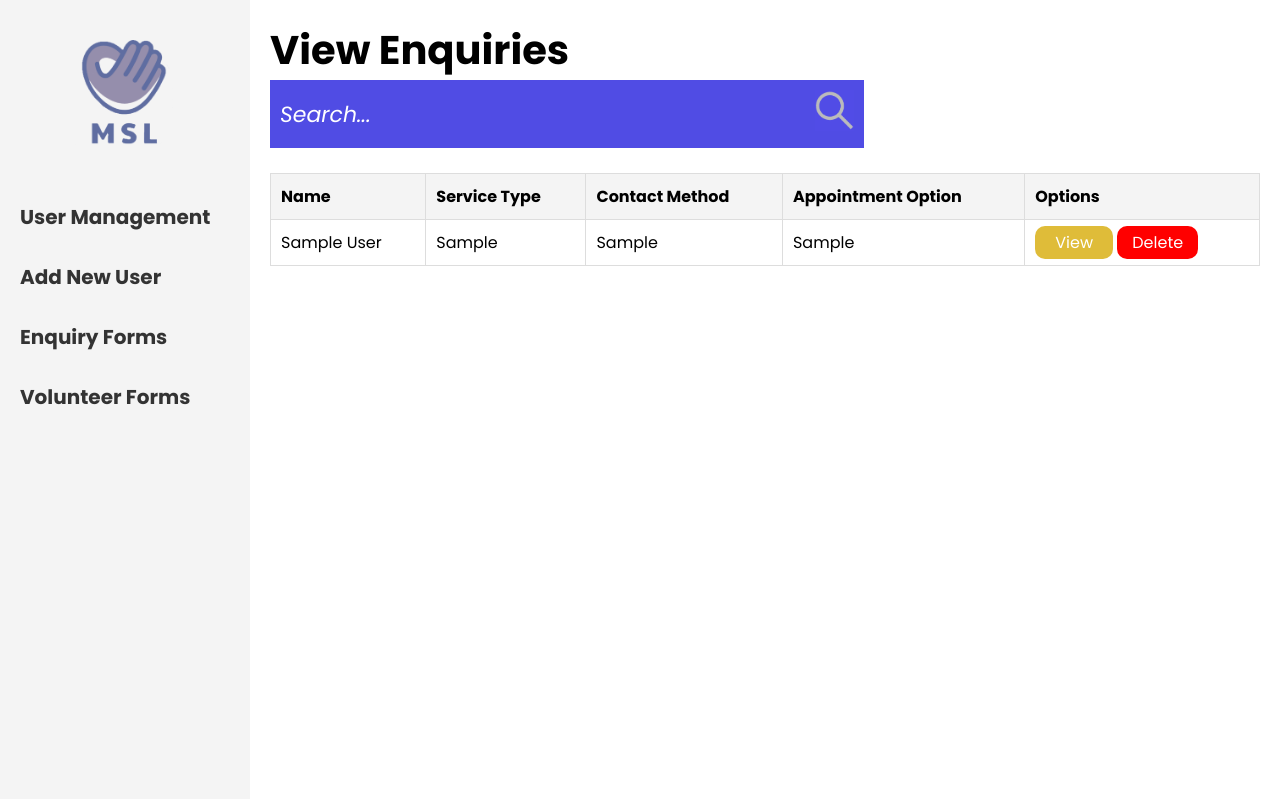
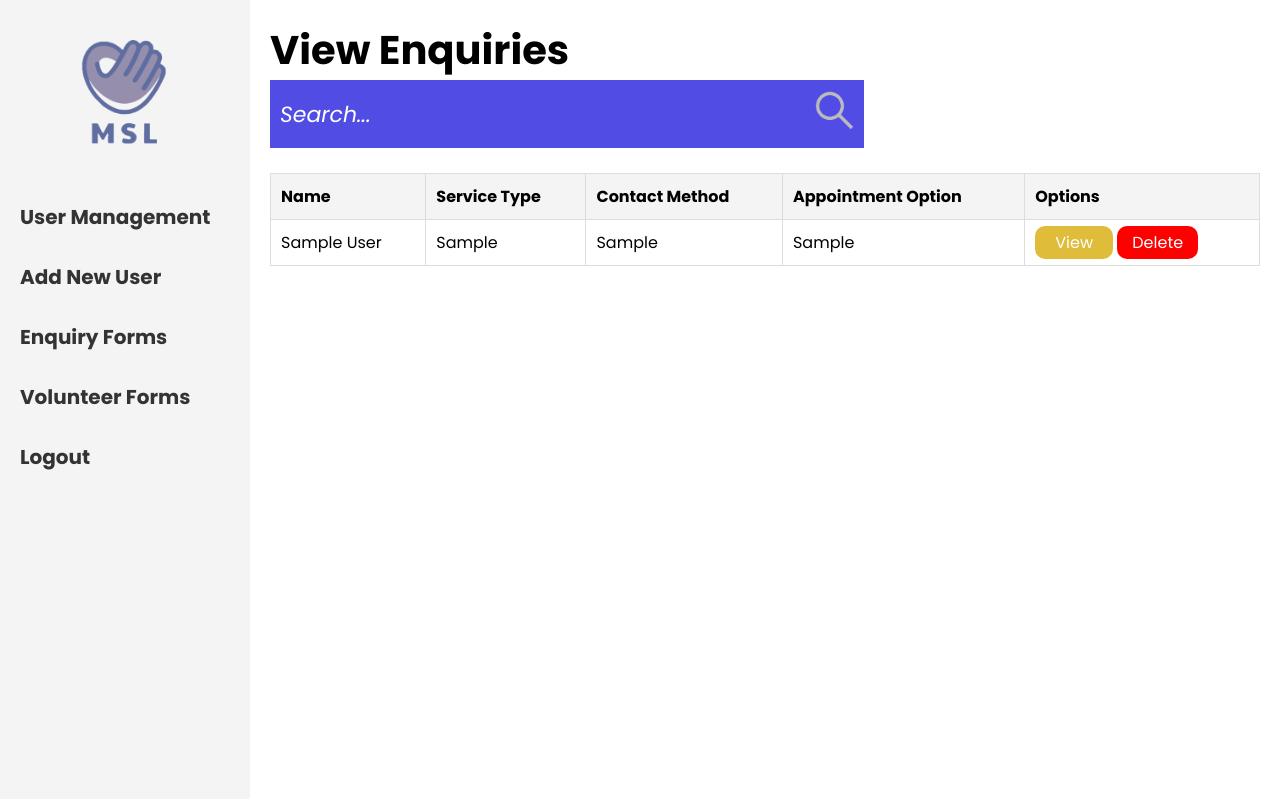
Before and after one commit to Zwe-Zwe/Inquiry-Project-Assignment-2, a PHP site: page /admin/viewenquirytest.php in a window 1280 px wide. Shown: the top 799 px of the page. Run offline with PHP 8.4, Linux system fonts and the light colour scheme; tables that the repository leaves empty or names only in its code hold one stand-in row (values such as "Sample post").

Commit message:
logout button added

```diff
--- a/admin/viewenquirytest.php
+++ b/admin/viewenquirytest.php
@@ -29,6 +29,7 @@
                             <li><a href="index.php?action=add">Add New User</a></li>
                             <li><a href="#viewenquirytest.php">Enquiry Forms</a></li>
                             <li class="active"><a href="#">Volunteer Forms</a></li>
+                            <li><a  href="../index.php">Logout</a></li>
                         </ul>
                     </nav>
                 </aside>
@@ -38,10 +39,11 @@
                     <!-- search and sort goes here -->
                     <div id="top_ui">
                         <h1>View Enquiries</h1>
+
                         <form>
                             <table>
                                 <tr>
-                                    <td colspan=4><input type="text" class="search-bar" name="search" value="<?php if (isset($_GET['search'])) {
+                                    <td><input type="text" class="search-bar" name="search" value="<?php if (isset($_GET['search'])) {
                                         echo $_GET['search'];
                                     } ?>" placeholder="Search..."></td>
                                     <td class="search-td"><a><img src="../images/search_icon.png" alt="search-icon"
@@ -50,7 +52,11 @@
                                 </tr>
                             </table>
                         </form>
+
+
+
                     </div>
+
 
                     <br>
 
@@ -155,8 +161,8 @@
 
                             }
 
-                             if (isset($_GET['action']) && ($_GET['action'] == 'view' && isset($_GET['id']))){
-                                echo" <div id='user-edit' class='pop-up' style='display: flex;'>
+                            if (isset($_GET['action']) && ($_GET['action'] == 'view' && isset($_GET['id']))) {
+                                echo " <div id='user-edit' class='pop-up' style='display: flex;'>
                                   <div class='pop-up-content'>
                                     <div id='pop-up-header'>
                                       <p>Full Enquiry</p>
--- a/styles/style.css
+++ b/styles/style.css
@@ -2459,7 +2459,7 @@ footer .container .row {
 /* End of CSS for Login & Signup */
 
 /*Start of View Enquiry CSS */
-
+#viewenquiry{
 #top_ui{
   display:flex;
   flex-direction:column;
@@ -2527,3 +2527,6 @@ footer .container .row {
   border-radius: 10px;
   padding: 5px 20px 5px 20px;
 }
+
+
+}
```
Lines whose indentation alone changed are shown as unchanged.
